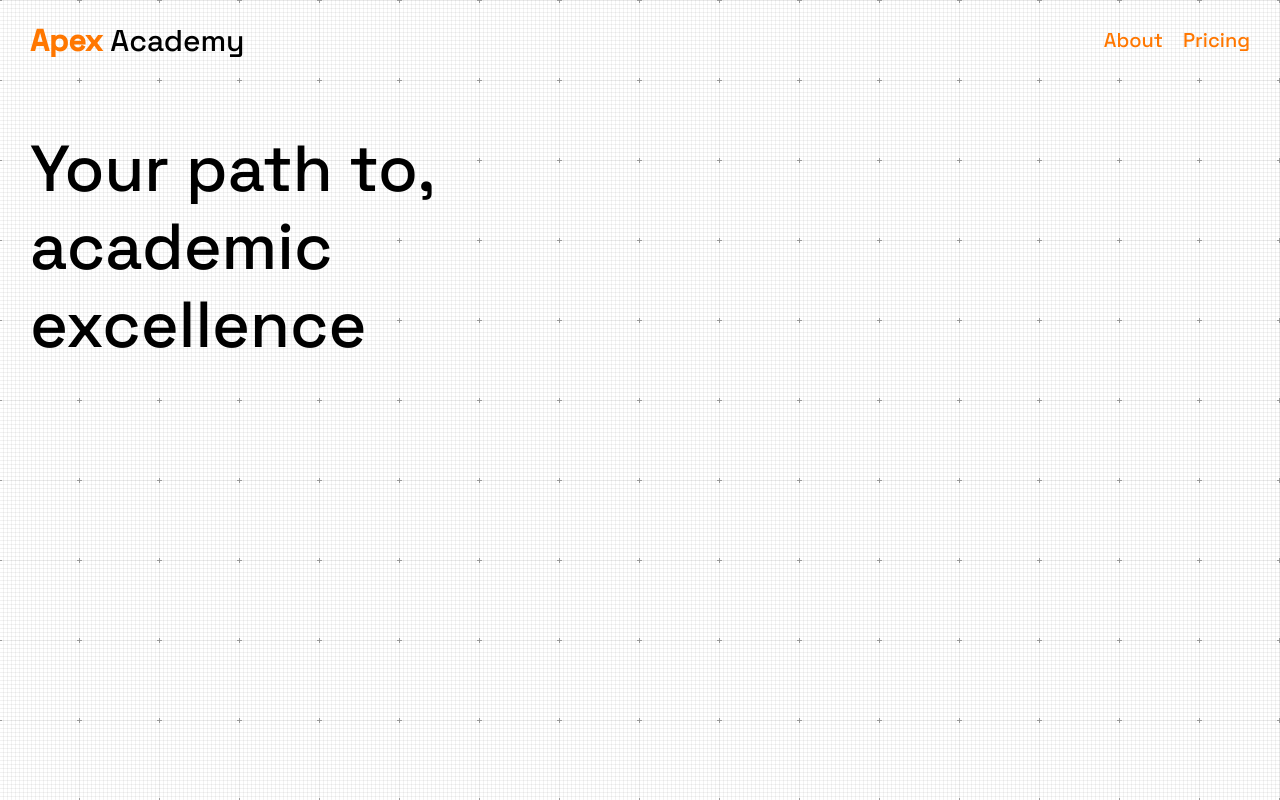
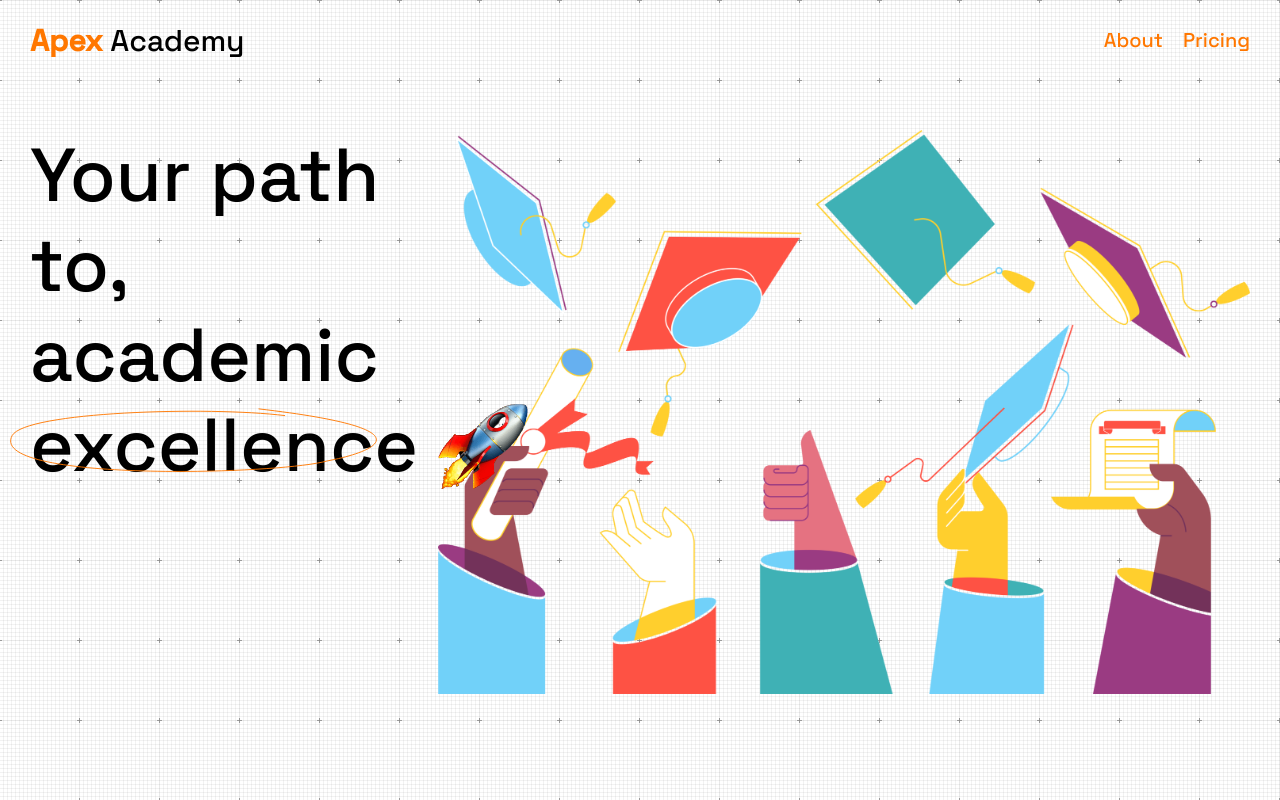
Before and after one commit to allanmosesfernandes/ApexAcademy, a React (Create React App) app: page / in a window 1280 px wide. Built offline with nearby package versions, Linux system fonts and the light colour scheme.

Commit message:
first-fold-image

```diff
--- a/src/App.js
+++ b/src/App.js
@@ -5,8 +5,8 @@ import FirstFold from "./components/FirstFold/FirstFold";
 function App() {
 
   const theme = {
-    primaryColor: "#f70",
-    fsxl: "6.5rem",
+    primaryColor: "#FF7700",
+    fsxl: "7.5rem",
     fslarge: "5rem",
     fsmedium: "3rem",
     fssmall: "2rem"
--- a/src/components/FirstFold/FirstFold.jsx
+++ b/src/components/FirstFold/FirstFold.jsx
@@ -1,17 +1,25 @@
 import React from 'react'
 import { Container } from '../styles/container.stylesheet'
-import { FirstFoldContainer, FirstFoldLeftDiv, RocketGIF } from './FirstFold.styles'
-import Rocket from "../../assets/images/rocketGIF.gif"
-
-
+import { FirstFoldContainer, FirstFoldLeftDiv, RocketGIF, YellowCircleImage } from './FirstFold.styles'
+import Rocket from "../../assets/images/rocket.png"
+import CircleSVG from "../../assets/images/circle.svg"
+import { RocketImg } from './FirstFold.styles'
+import  Grads  from "../../assets/images/grads.png";
 const FirstFold = () => {
   return (
     <Container>
         <FirstFoldContainer>
           <FirstFoldLeftDiv>
-          <h2>Your path to,<br />academic <br />excellence</h2>
+          <h2>Your path to,<br />academic <br /></h2>
+          <div>
+            <YellowCircleImage src={CircleSVG} />
+            <h2>excellence  <RocketImg src={Rocket} /></h2>
+          </div>
+
           </FirstFoldLeftDiv>
-
+          <div className="first-fold-right">
+            <img src={Grads} alt=""/>
+          </div>
         </FirstFoldContainer>
     </Container>
   )
--- a/src/components/FirstFold/FirstFold.styles.js
+++ b/src/components/FirstFold/FirstFold.styles.js
@@ -1,25 +1,41 @@
 import styled, { keyframes } from "styled-components";
 import Chalk from "../../assets/images/chalkboard.jpg"
 import { Keyframes } from "styled-components";
+import CircleSVG from "../../assets/images/circle.svg"
+
 export const FirstFoldContainer = styled.section`
 display: flex;
 margin: 5rem 0 0 0;
 h2 {
     font-size: ${props => props.theme.fsxl};
     line-height: 1.2;
-
+    display: flex;
+    gap: 2rem;
     span {
-        color: ${props => props.theme.primaryColor}
+        color: ${props => props.theme.primaryColor};
+        position: relative;
     }
 }
 
 `
 
 export const FirstFoldLeftDiv = styled.div`
-
+div {
+    position: relative;
+}
 `
 
 export const RocketGIF = styled.img`
     width: 200px;
     heght: 200px;
 `
+export const RocketImg = styled.img `
+    width: 90px;
+
+`
+export const YellowCircleImage = styled.img`
+    position: absolute;
+    left: -20px;
+    top: 8px;
+    width: 90%;
+`
--- a/src/components/Header/header.styles.js
+++ b/src/components/Header/header.styles.js
@@ -1,5 +1,4 @@
 import styled from "styled-components";
-
 export const StyledHeader = styled.header `
 
 nav {
@@ -7,12 +6,12 @@ display: flex;
 align-items: center;
 justify-content: space-between;
 height: 10vh;
-// border-bottom: 1px solid #d3d3d3;
 
 h2 {
     font-size: ${props => props.theme.fsmedium};
 
     span {
+        position: relative;
         color: ${props => props.theme.primaryColor};
         font-weight: 800;
     }
```
Also changed, not shown: src/assets/images/circle.svg (added), src/assets/images/grads.png (renamed from src/assets/images/Graduation-2048x1423.png).
